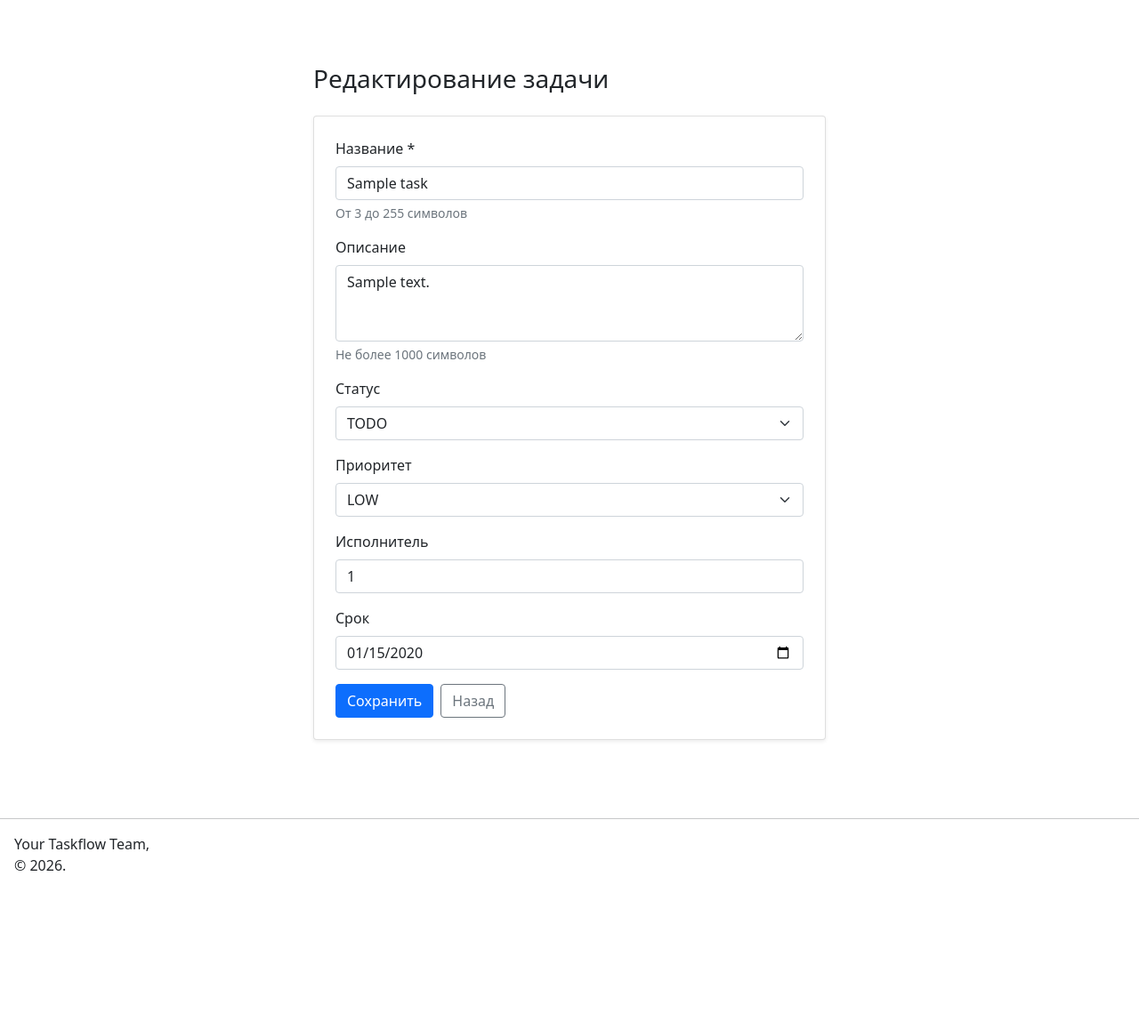
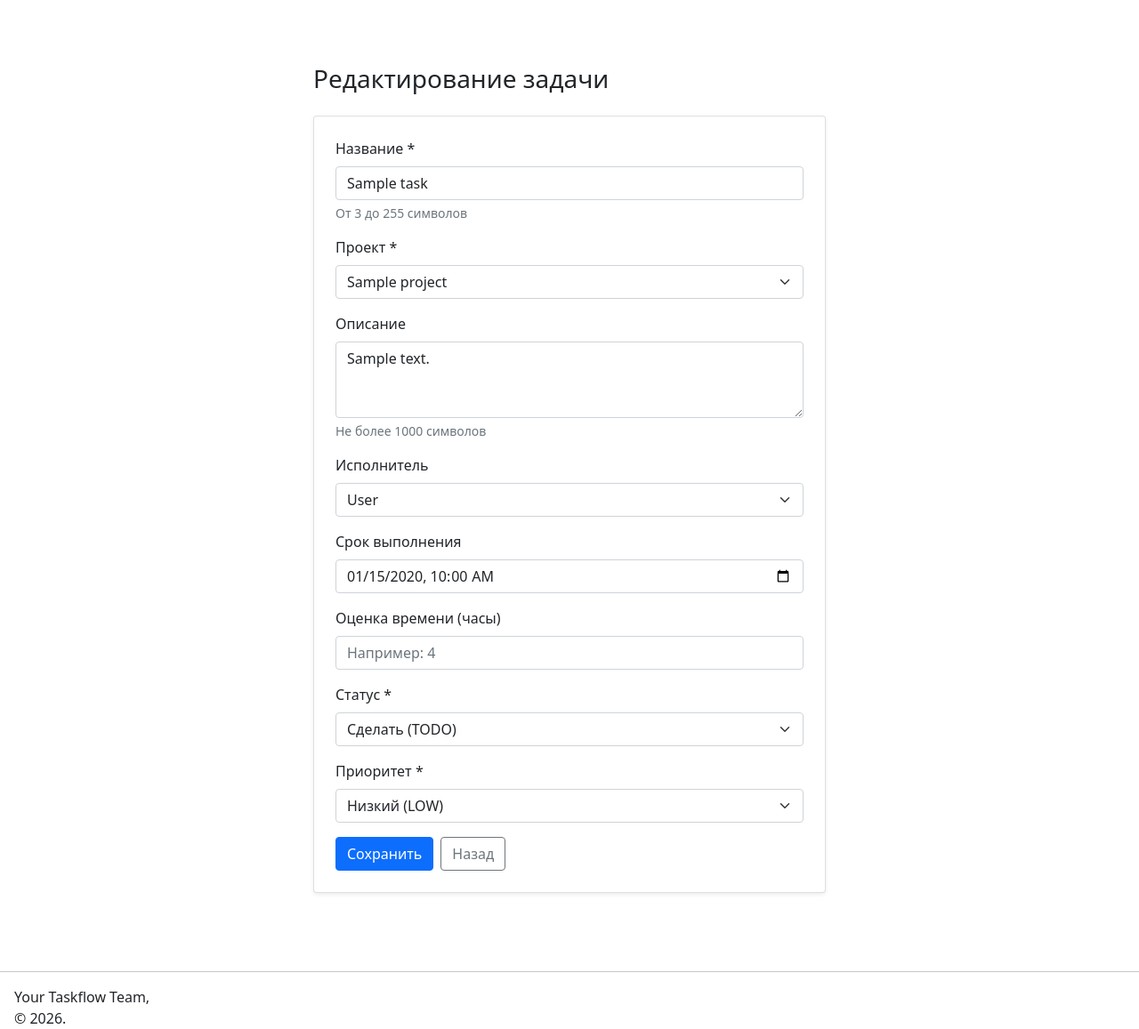
Before and after one commit to yunusov/OTUS_PYTHON_BASIC_DP, a FastAPI app: template taskflow/src/templates/tasks/task_edit.html in a window 1280 px wide. Shown: the part 56-1213 px from the top of the page at 89% size. Before the commit the page ends 1035 px from the top, so only its background shows below. Run offline with FastAPI, Linux system fonts and the light colour scheme; the template is opened without the code that fills it: most values are stand-ins (such as "Sample title", 1, 10 or a date in 2020); parts of the project's set-up code (start-up, migrations or seed data) failed here and were passed over.

Commit message:
Removed unnecessary web router functions (comment) and reworked task editing (#49)

```diff
--- a/taskflow/src/templates/tasks/task_detail.html
+++ b/taskflow/src/templates/tasks/task_detail.html
@@ -121,7 +121,7 @@
             <p class="text-muted mb-4">Комментариев пока нет</p>
             {% endif %}
 
-            <!-- Форма создания комментария (как на GitHub) -->
+            <!-- Форма создания комментария  -->
             <div class="comment-form">
                 <h4 class="mb-3">Новый комментарий</h4>
                 <form action="/comments/create" method="post">
--- a/taskflow/src/templates/tasks/task_edit.html
+++ b/taskflow/src/templates/tasks/task_edit.html
@@ -22,40 +22,79 @@
                 </div>
 
                 <div class="mb-3">
+                    <label class="form-label">Проект *</label>
+                    <select name="project_id" class="form-select" id="project-select" required>
+                        <option value="">Выберите проект</option>
+                        {% for project in projects %}
+                            <option value="{{ project.id }}" {% if task.project_id == project.id %}selected{% endif %}>
+                                {{ project.name }}
+                            </option>
+                        {% endfor %}
+                    </select>
+                    {% if not projects %}
+                    <div class="form-text text-warning">У вас пока нет проектов. <a href="/projects/create">Создайте проект</a> сначала.</div>
+                    {% endif %}
+                    <div class="invalid-feedback">Пожалуйста, выберите проект</div>
+                </div>
+
+                <div class="mb-3">
                     <label class="form-label">Описание</label>
                     <textarea name="description" class="form-control" rows="3" maxlength="1000">{{ task.description }}</textarea>
                     <div class="form-text">Не более 1000 символов</div>
                 </div>
 
                 <div class="mb-3">
-                    <label class="form-label">Статус</label>
-                    <select name="status" class="form-select" required>
-                        <option value="TODO" {% if task.status.value == 'TODO' %}selected{% endif %}>TODO</option>
-                        <option value="IN_PROGRESS" {% if task.status.value == 'IN_PROGRESS' %}selected{% endif %}>IN_PROGRESS</option>
-                        <option value="DONE" {% if task.status.value == 'DONE' %}selected{% endif %}>DONE</option>
+                    <label class="form-label">Исполнитель</label>
+                    <select name="assignee_id" class="form-select" id="assignee-select">
+                        <option value="">Никому</option>
+                        {% for user in users %}
+                            <option value="{{ user.id }}" {% if task.assignee_id == user.id %}selected{% endif %}>
+                                {{ user.fullname }}
+                            </option>
+                        {% endfor %}
                     </select>
                 </div>
 
                 <div class="mb-3">
-                    <label class="form-label">Приоритет</label>
-                    <select name="priority" class="form-select" required>
-                        <option value="LOW" {% if task.priority.value == 'LOW' %}selected{% endif %}>LOW</option>
-                        <option value="MEDIUM" {% if task.priority.value == 'MEDIUM' %}selected{% endif %}>MEDIUM</option>
-                        <option value="HIGH" {% if task.priority.value == 'HIGH' %}selected{% endif %}>HIGH</option>
+                    <label class="form-label">Срок выполнения</label>
+                    <input
+                        type="datetime-local"
+                        name="due_date"
+                        class="form-control"
+                        value="{{ task.due_date.strftime('%Y-%m-%dT%H:%M') if task.due_date else '' }}"
+                    >
+                </div>
+
+                <div class="mb-3">
+                    <label class="form-label">Оценка времени (часы)</label>
+                    <input
+                        type="number"
+                        name="time_estimate"
+                        class="form-control"
+                        min="0"
+                        step="0.5"
+                        value="{{ task.time_estimate if task.time_estimate is not none else '' }}"
+                        placeholder="Например: 4"
+                    >
+                </div>
+
+                <div class="mb-3">
+                    <label class="form-label">Статус *</label>
+                    <select name="status" class="form-select" required>
+                        <option value="TODO" {% if task.status.value == 'TODO' %}selected{% endif %}>Сделать (TODO)</option>
+                        <option value="IN_PROGRESS" {% if task.status.value == 'IN_PROGRESS' %}selected{% endif %}>В процессе (IN_PROGRESS)</option>
+                        <option value="DONE" {% if task.status.value == 'DONE' %}selected{% endif %}>Готово (DONE)</option>
                     </select>
                 </div>
 
                 <div class="mb-3">
-                    <label class="form-label">Исполнитель</label>
-                    <input type="number" name="assignee_id" class="form-control" value="{{ task.assignee_id or '' }}">
+                    <label class="form-label">Приоритет *</label>
+                    <select name="priority" class="form-select" required>
+                        <option value="LOW" {% if task.priority.value == 'LOW' %}selected{% endif %}>Низкий (LOW)</option>
+                        <option value="MEDIUM" {% if task.priority.value == 'MEDIUM' %}selected{% endif %}>Средний (MEDIUM)</option>
+                        <option value="HIGH" {% if task.priority.value == 'HIGH' %}selected{% endif %}>Высокий (HIGH)</option>
+                    </select>
                 </div>
-
-                <div class="mb-3">
-                    <label class="form-label">Срок</label>
-                    <input type="date" name="due_date" class="form-control" value="{{ task.due_date.strftime('%Y-%m-%d') if task.due_date else '' }}">
-                </div>
-
-                <input hidden name="creator_id" value="{{ task.creator_id }}"/>
 
                 <div class="d-flex gap-2">
                     <button type="submit" class="btn btn-primary">Сохранить</button>
@@ -65,4 +104,34 @@
         </div>
     </div>
 </div>
+
+<style>
+    .index-page .form-control,
+    .index-page .form-select {
+        background-color: rgba(255, 255, 255, 0.7) !important;
+    }
+
+    .index-page .form-control:focus,
+    .index-page .form-select:focus {
+        background-color: rgba(255, 255, 255, 0.9) !important;
+    }
+</style>
+
+<script>
+const projectSelect = document.getElementById('project-select');
+
+if (projectSelect) {
+    projectSelect.addEventListener('change', function() {
+        this.classList.remove('is-invalid');
+    });
+
+    document.querySelector('form').addEventListener('submit', function(e) {
+        if (!projectSelect.value) {
+            e.preventDefault();
+            projectSelect.classList.add('is-invalid');
+            alert('Пожалуйста, выберите проект');
+        }
+    });
+}
+</script>
 {% endblock %}
```
Also changed, not shown: taskflow/src/routers/web/comment.py (+2 -100 lines).
